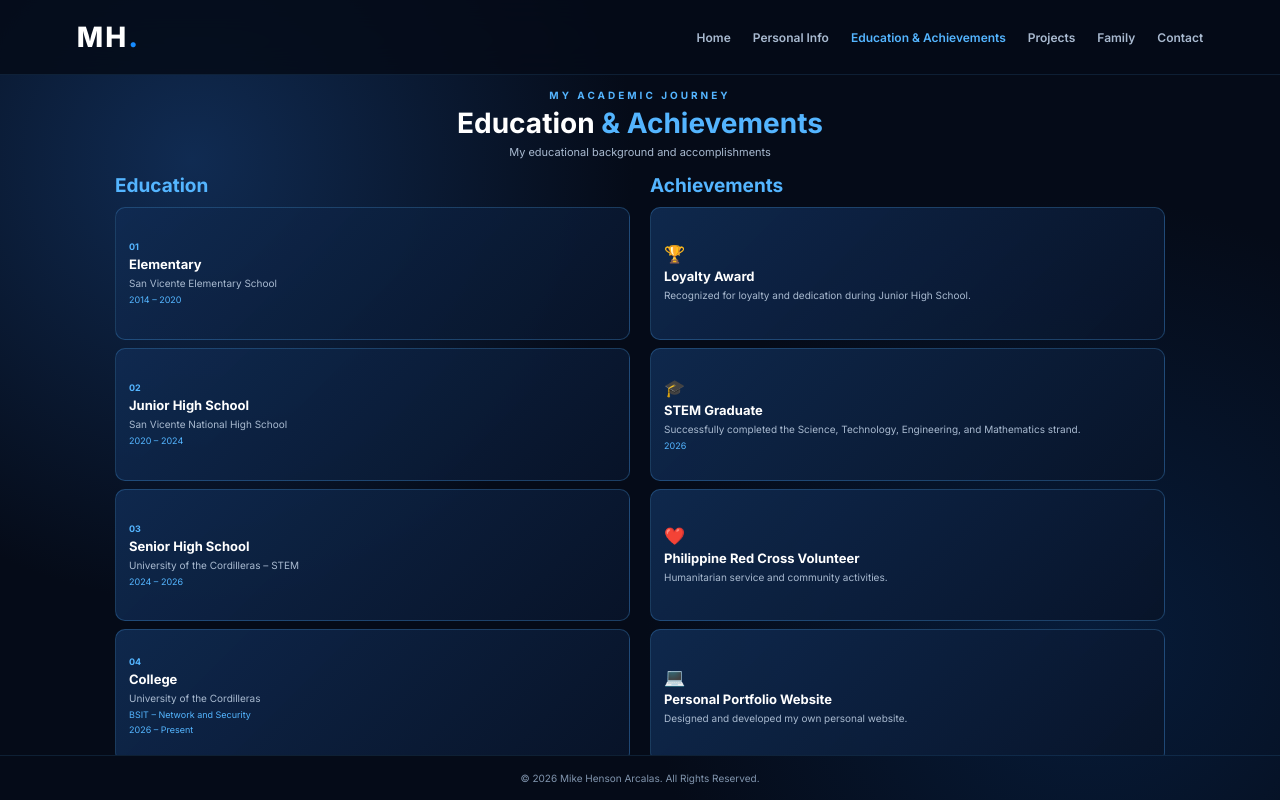
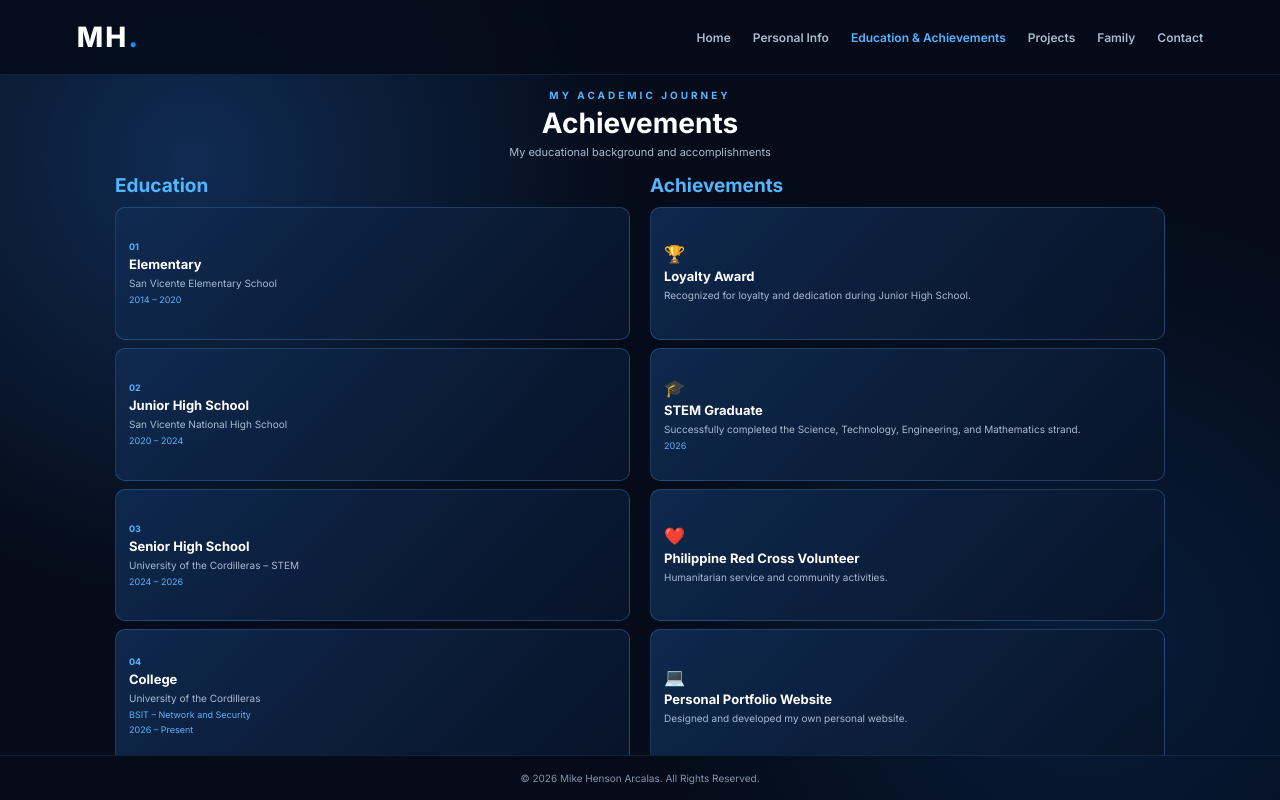
Before and after one commit to mikehenson-dev/mike, a plain HTML site: page index.html in a window 1280 px wide. Both pictures are taken after a click on the link "Education & Achievements". Drawn offline with Linux system fonts and the light colour scheme.

Commit message:
Update index.html

```diff
--- a/index.html
+++ b/index.html
@@ -140,7 +140,7 @@
 
                 <p class="intro">MY ACADEMIC JOURNEY</p>
 
-                <h1>Education <span>& Achievements</span></h1>
+              <h1>Achievements</h1>
 
                 <p>My educational background and accomplishments</p>
 
```
